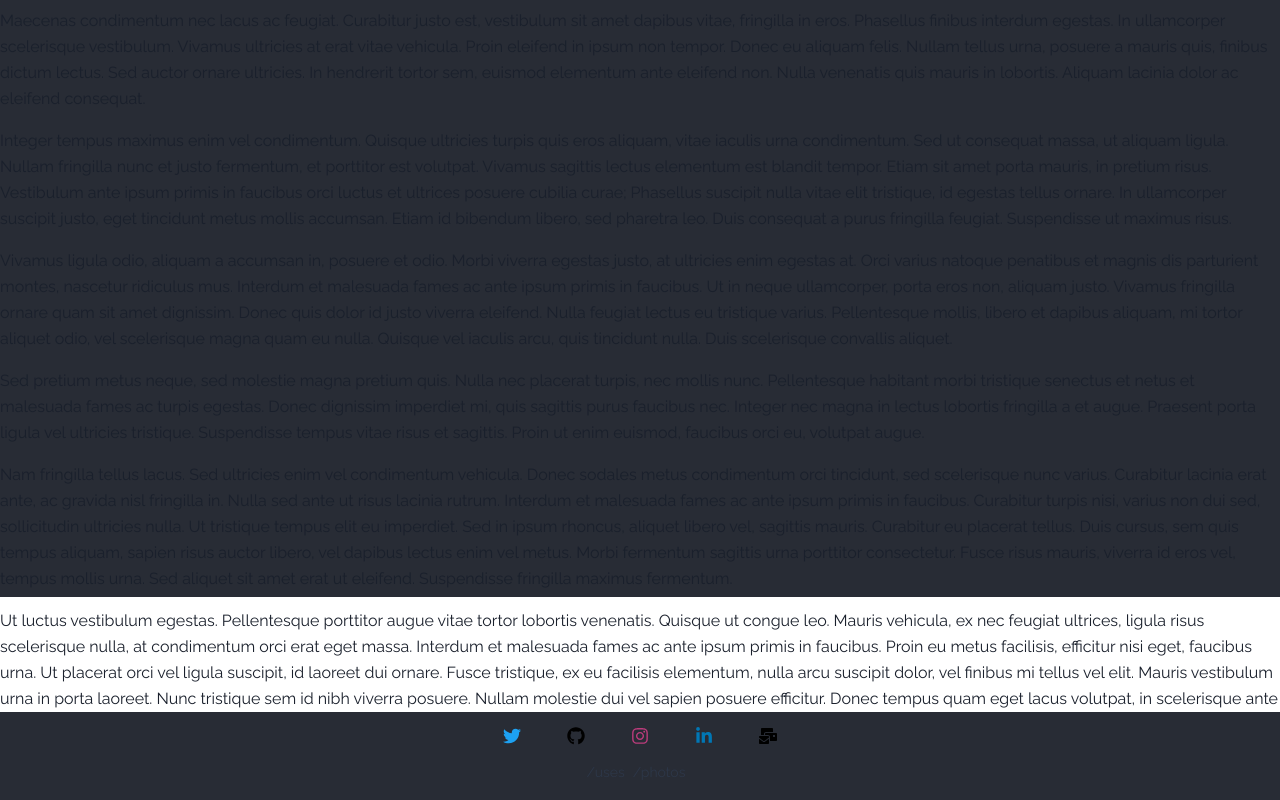
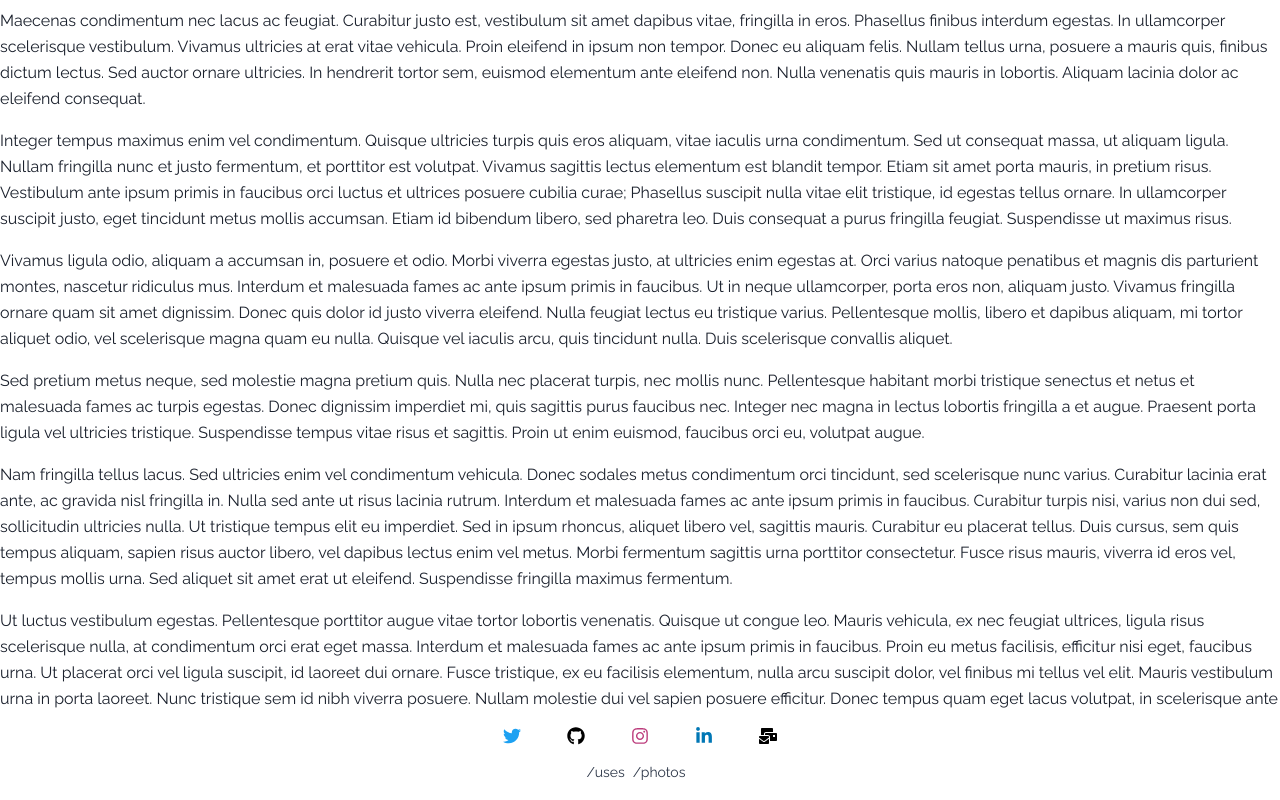
Before and after one commit to storrence88/next-personal-site, a Next.js app: page /blog/test in a window 1280 px wide. Shown: the part 203-1003 px from the top of the page. Built offline with nearby package versions, Linux system fonts and the light colour scheme.

Commit message:
Fix background color bug

```diff
--- a/components/Footer.tsx
+++ b/components/Footer.tsx
@@ -14,7 +14,12 @@ const Footer = () => {
   const MotionBox = chakra(motion.div);
 
   return (
-    <Flex align='center' pb={4} direction='column' background='#282c35'>
+    <Flex
+      align='center'
+      pb={4}
+      direction='column'
+      background={colorMode === 'light' ? 'white' : '#282c35'}
+    >
       {/* <NowPlaying /> */}
       <Flex direction='row'>
         <MotionBox whileHover={{ scale: 1.2 }} pl={2} pr={2}>
--- a/pages/_app.tsx
+++ b/pages/_app.tsx
@@ -41,6 +41,8 @@ const GlobalStyles = ({ children }) => {
 };
 
 function MyApp({ Component, pageProps }) {
+  const { colorMode } = useColorMode();
+
   return (
     <ChakraProvider theme={theme}>
       <MDXProvider components={MDXComponents}>
@@ -50,7 +52,7 @@ function MyApp({ Component, pageProps }) {
             direction='column'
             justifyContent='space-between'
             h='100vh'
-            background='#282c35'
+            background={colorMode === 'dark' ? '#282c35' : null}
           >
             <Component {...pageProps} />
             <Footer />
```
